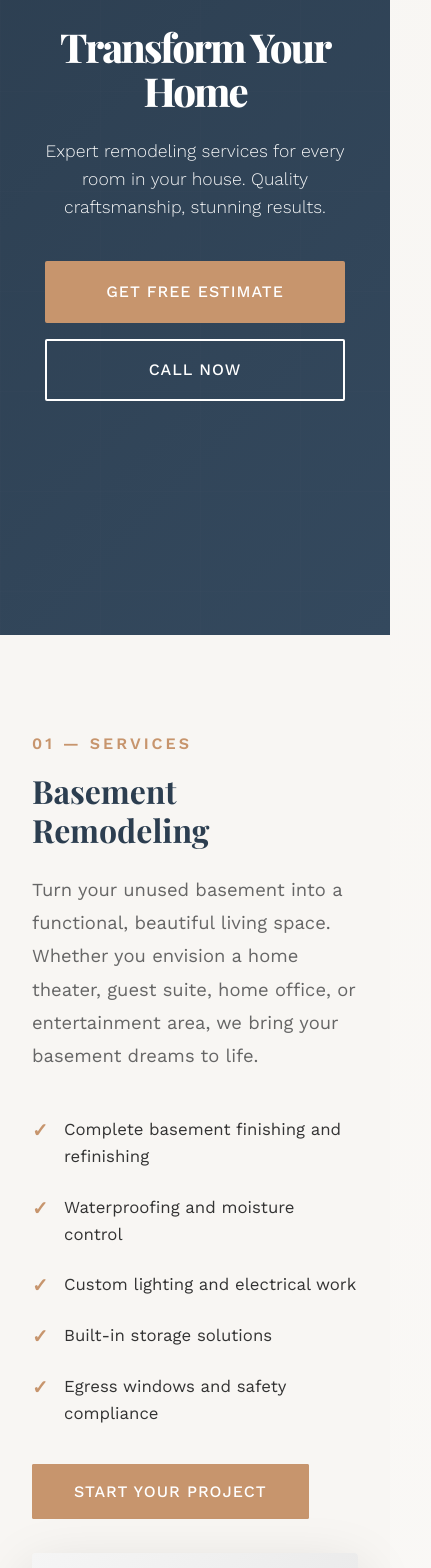
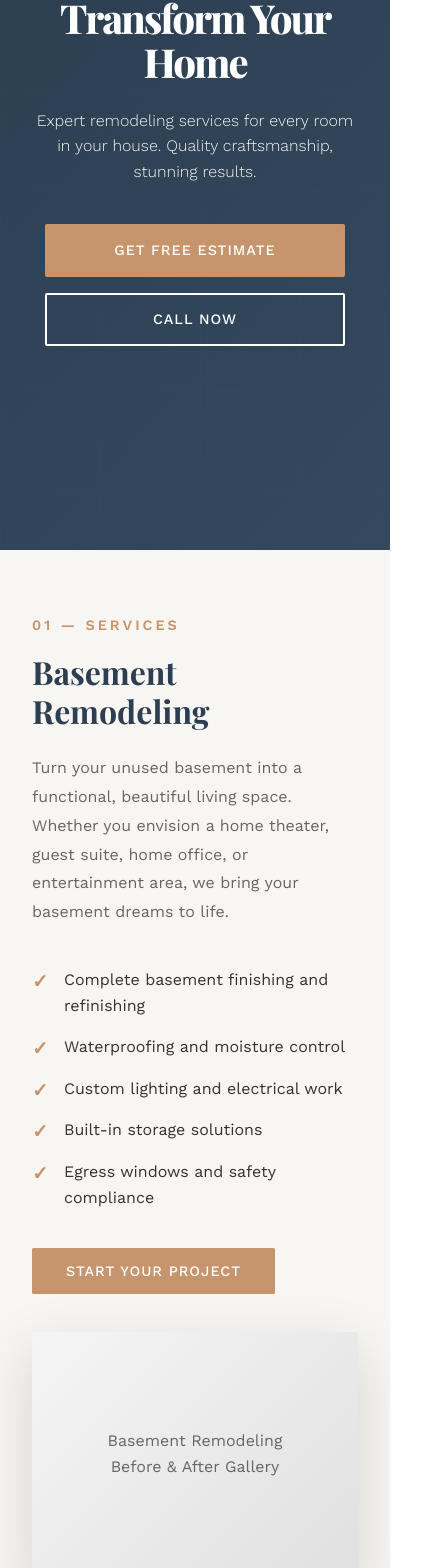
Before and after one commit to tin365/jen-remodeling-inc, a React (Create React App) app: page /services in a window 390 px wide. Shown: the part 318-1886 px from the top of the page, 431 px wide, since content can reach past the window. Built offline with nearby package versions, Linux system fonts and the light colour scheme.

Commit message:
Improve responsiveness of Services page

```diff
--- a/src/components/Services.css
+++ b/src/components/Services.css
@@ -22,7 +22,7 @@
 
 /* Hero Section */
 .hero {
-            height: 100vh;
+    height: 90vh; /* Reduced height */
     background: linear-gradient(135deg, var(--primary) 0%, #34495e 100%);
     display: flex;
     align-items: center;
@@ -53,7 +53,7 @@
 
 .hero h1 {
     font-family: 'Playfair Display', serif;
-            font-size: 4.5rem;
+    font-size: clamp(2.5rem, 6vw, 4.5rem); /* Responsive font size */
     font-weight: 800;
     margin-bottom: 1.5rem;
     letter-spacing: -2px;
@@ -61,7 +61,7 @@
 }
 
 .hero p {
-            font-size: 1.3rem;
+    font-size: clamp(1rem, 2.5vw, 1.3rem); /* Responsive font size */
     font-weight: 300;
     margin-bottom: 2.5rem;
     opacity: 0.95;
@@ -69,14 +69,14 @@
 
 .cta-buttons {
     display: flex;
-            gap: 1.5rem;
+    gap: 1rem; /* Reduced gap */
     justify-content: center;
     flex-wrap: wrap;
 }
 
 .btn {
-            padding: 1rem 2.5rem;
-            font-size: 1rem;
+    padding: 0.8rem 2rem; /* Reduced padding */
+    font-size: 0.9rem; /* Reduced font size */
     font-weight: 500;
     text-decoration: none;
     border-radius: 2px;
@@ -112,34 +112,31 @@
 
 /* Service Section Base */
 .service-section {
-            min-height: 100vh;
-            display: flex;
-            align-items: center;
+    padding: 4rem 0; /* Reduced padding */
     position: relative;
-            padding: 6rem 0;
 }
 
 .service-content {
-            max-width: 1400px;
+    max-width: 1200px; /* Reduced max-width */
     margin: 0 auto;
-            padding: 0 4rem;
+    padding: 0 2rem; /* Reduced padding */
     width: 100%;
     display: grid;
     grid-template-columns: 1fr 1fr;
-            gap: 6rem;
+    gap: 4rem; /* Reduced gap */
     align-items: center;
 }
 
 .service-text h2 {
     font-family: 'Playfair Display', serif;
-            font-size: 3.5rem;
+    font-size: clamp(2rem, 5vw, 3rem); /* Responsive font size */
     font-weight: 700;
     margin-bottom: 1.5rem;
     line-height: 1.2;
 }
 
 .service-number {
-            font-size: 1rem;
+    font-size: 0.9rem; /* Reduced font size */
     color: var(--accent);
     font-weight: 600;
     letter-spacing: 3px;
@@ -149,7 +146,7 @@
 }
 
 .service-text p {
-            font-size: 1.15rem;
+    font-size: 1rem; /* Reduced font size */
     line-height: 1.8;
     margin-bottom: 2rem;
     color: var(--text-light);
@@ -158,13 +155,14 @@
 .service-features {
     list-style: none;
     margin-bottom: 2.5rem;
+    padding: 0;
 }
 
 .service-features li {
-            padding: 0.75rem 0;
+    padding: 0.5rem 0; /* Reduced padding */
     padding-left: 2rem;
     position: relative;
-            font-size: 1.05rem;
+    font-size: 1rem; /* Reduced font size */
 }
 
 .service-features li::before {
@@ -178,7 +176,9 @@
 
 .service-image-container {
     position: relative;
-            height: 600px;
+    width: 100%;
+    height: auto; /* Removed fixed height */
+    aspect-ratio: 4 / 3; /* Added aspect ratio */
 }
 
 .service-image {
@@ -198,7 +198,7 @@
     justify-content: center;
     border-radius: 4px;
     box-shadow: 0 20px 60px rgba(0,0,0,0.15);
-            font-size: 1.2rem;
+    font-size: 1rem; /* Reduced font size */
     color: var(--text-light);
     text-align: center;
     padding: 2rem;
@@ -215,10 +215,6 @@
 
 .bathroom-section {
     background: white;
-        }
-
-        .bathroom-section .service-content {
-            grid-template-columns: 1fr 1fr;
 }
 
 .bathroom-section .service-text {
@@ -245,10 +241,6 @@
     background: white;
 }
 
-        .living-room-section .service-content {
-            grid-template-columns: 1fr 1fr;
-        }
-
 .living-room-section .service-text {
     order: 2;
 }
@@ -272,20 +264,20 @@
 /* CTA Section */
 .cta-section {
     background: linear-gradient(135deg, var(--primary) 0%, #1a252f 100%);
-            padding: 8rem 4rem;
+    padding: 6rem 2rem; /* Adjusted padding */
     text-align: center;
     color: white;
 }
 
 .cta-section h2 {
     font-family: 'Playfair Display', serif;
-            font-size: 3.5rem;
+    font-size: clamp(2rem, 5vw, 3rem); /* Responsive font size */
     font-weight: 700;
     margin-bottom: 1.5rem;
 }
 
 .cta-section p {
-            font-size: 1.3rem;
+    font-size: clamp(1rem, 2.5vw, 1.2rem); /* Responsive font size */
     margin-bottom: 3rem;
     opacity: 0.9;
     max-width: 700px;
@@ -296,7 +288,7 @@
 .contact-info {
     display: flex;
     justify-content: center;
-            gap: 4rem;
+    gap: 2rem; /* Reduced gap */
     margin-top: 3rem;
     flex-wrap: wrap;
 }
@@ -306,7 +298,7 @@
 }
 
 .contact-item h3 {
-            font-size: 0.9rem;
+    font-size: 0.8rem; /* Reduced font size */
     text-transform: uppercase;
     letter-spacing: 2px;
     margin-bottom: 0.5rem;
@@ -314,7 +306,7 @@
 }
 
 .contact-item p {
-            font-size: 1.5rem;
+    font-size: 1.2rem; /* Reduced font size */
     font-weight: 500;
     margin: 0;
 }
@@ -353,45 +345,24 @@
 }
 
 /* Responsive */
-        @media (max-width: 1024px) {
+@media (max-width: 992px) {
     .service-content {
         grid-template-columns: 1fr;
         gap: 3rem;
-                padding: 0 2rem;
-            }
-
-            .service-image-container {
-                height: 400px;
     }
 
     .bathroom-section .service-text,
     .living-room-section .service-text {
-                order: 1;
+        order: 1; /* Reset order */
     }
 
     .bathroom-section .service-image-container,
     .living-room-section .service-image-container {
-                order: 2;
-            }
-
-            .hero h1 {
-                font-size: 3rem;
-            }
-
-            .service-text h2 {
-                font-size: 2.5rem;
+        order: 2; /* Reset order */
     }
 }
 
 @media (max-width: 768px) {
-            .hero h1 {
-                font-size: 2.5rem;
-            }
-
-            .hero p {
-                font-size: 1.1rem;
-            }
-
     .cta-buttons {
         flex-direction: column;
         align-items: center;
@@ -401,16 +372,4 @@
         width: 100%;
         max-width: 300px;
     }
-
-            .service-text h2 {
-                font-size: 2rem;
 }
-
-            .cta-section h2 {
-                font-size: 2.5rem;
-            }
-
-            .contact-info {
-                gap: 2rem;
-            }
-        }
```
Lines whose indentation alone changed are shown as unchanged.
